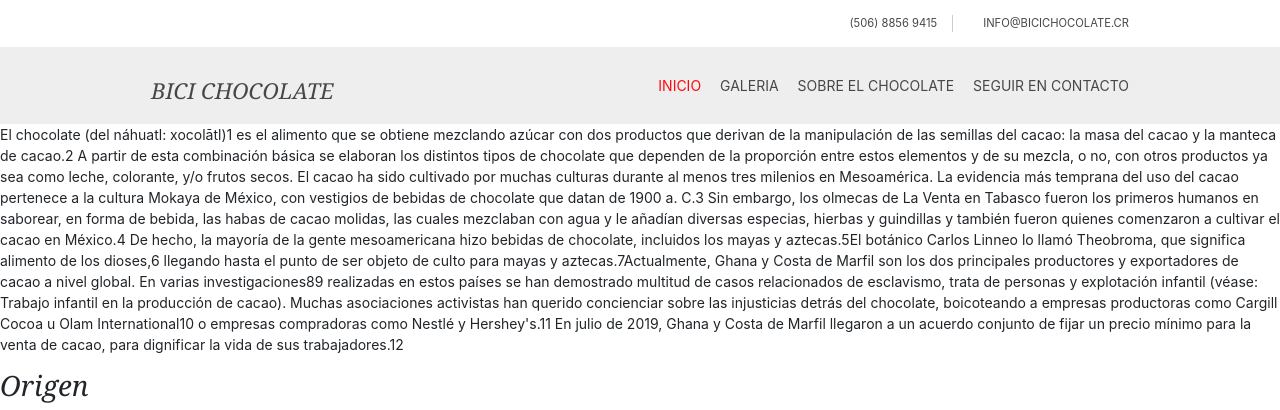
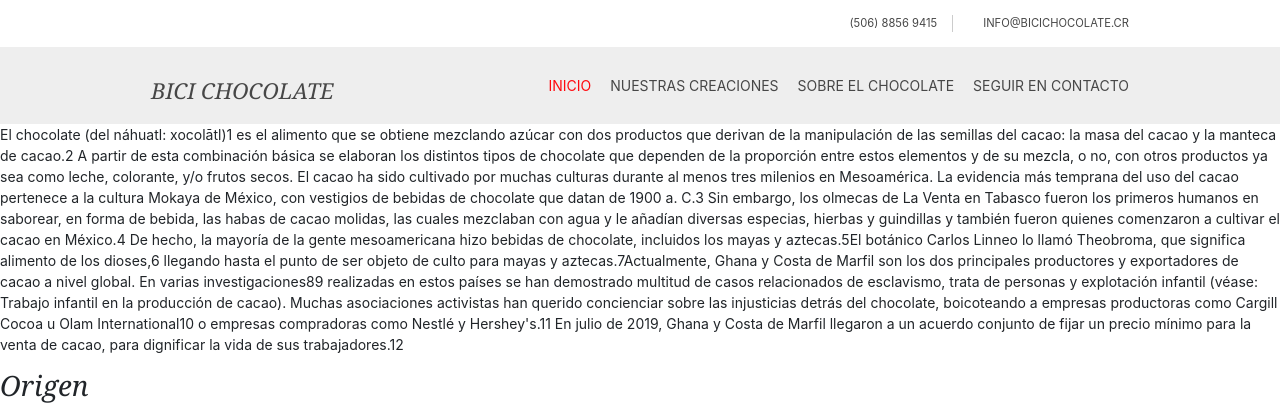
Before and after one commit to giova-fonseca/bicichocolate, a Django app: page /sitio/about in a window 1280 px wide. Shown: the top 410 px of the page. Run offline with Django 3.2, Linux system fonts and the light colour scheme; some libraries are stand-ins or nearby versions; some web fonts are replaced.

Commit message:
Cambios en el base.html

```diff
--- a/app/settings.py
+++ b/app/settings.py
@@ -105,7 +105,7 @@ AUTH_PASSWORD_VALIDATORS = [
 # Internationalization
 # https://docs.djangoproject.com/en/3.1/topics/i18n/
 
-LANGUAGE_CODE = 'en-us'
+LANGUAGE_CODE = 'es-es'
 
 TIME_ZONE = 'UTC'
 
--- a/templates/pages/base.html
+++ b/templates/pages/base.html
@@ -35,7 +35,7 @@
       <ul class="clear">
         <li><a href="{% url 'sitio:index' %}"><i class="fa fa-lg fa-home"></i></a></li>
         <li class="active"><a href="{% url 'sitio:index' %}">Inicio</a></li>
-        <li><a href="{% url 'sitio:galeria' %}">Galeria</a></li>
+        <li><a href="{% url 'sitio:galeria' %}">Nuestras creaciones</a></li>
         <li><a href="{% url 'sitio:about' %}">Sobre el chocolate</a></li>
         <li><a href="{% url 'sitio:contact' %}">Seguir en contacto</a></li>
       </ul>
```
